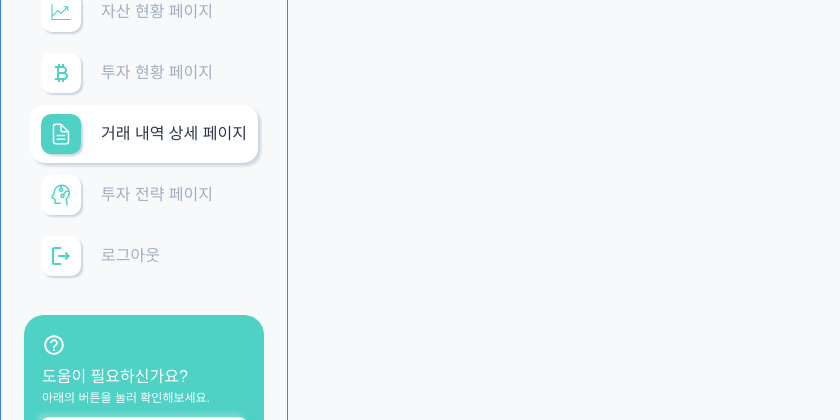
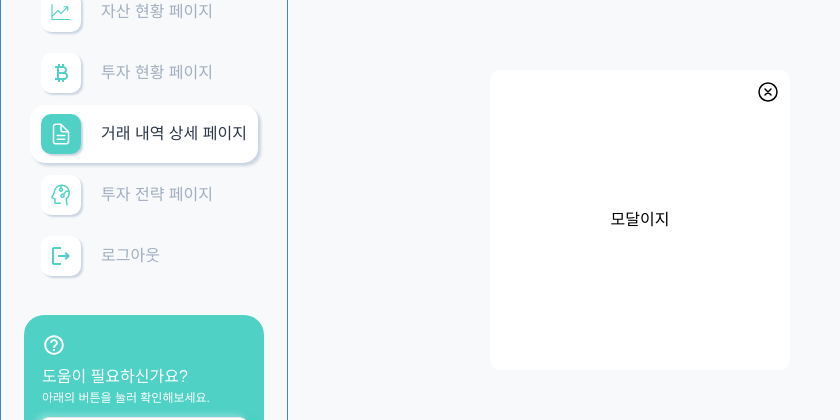
Before and after one commit to jungyeojinn/trai, a React (Vite) app in the folder FE/trai/: page /trade-details in a window 1280 px wide. Both pictures are taken after a click on the button "BitBot에게 물어보기". Shown: the part 180-600 px from the top of the page, without its empty margins (0-840 px from the left). Built offline with nearby package versions, Linux system fonts and the light colour scheme; a web font is replaced by a local one.

Commit message:
[front] S11P31A609-173 feat: 네비게이션 바 버튼 누르면 페이지 단위에 모달 띄우기

```diff
--- a/FE/trai/src/components/BitBot/index.jsx
+++ b/FE/trai/src/components/BitBot/index.jsx
@@ -0,0 +1,59 @@
+import PropTypes from 'prop-types';
+import styled from "styled-components";
+
+
+import { IoCloseCircleOutline } from "react-icons/io5";
+
+const BitbotModal = ({ onClose }) => {
+  return (
+    <ModalOverlay>
+      <ModalContainer>
+        <CloseButton onClick={onClose}><IoCloseCircleOutline /></CloseButton>
+        <p>모달이지</p>
+      </ModalContainer>
+    </ModalOverlay>
+  )
+
+}
+
+BitbotModal.propTypes = {
+  onClose: PropTypes.func.isRequired,
+}
+
+const ModalOverlay = styled.div`
+  position: fixed;
+  top: 0;
+  left: 0;
+  right: 0;
+  bottom: 0;
+  display: flex;
+  justify-content: center;
+  align-items: center;
+  z-index: 1000;
+`;
+
+const ModalContainer = styled.div`
+  background-color: white;
+  padding: 20px;
+  border-radius: 10px;
+  width: 300px;
+  height: 300px;
+  display: flex;
+  justify-content: center;
+  align-items: center;
+  position: relative;
+`;
+
+const CloseButton = styled.button`
+  background-color: transparent;
+  color: black;
+  border: none;
+  font-size: 24px;
+  position: absolute;
+  top: 10px;
+  right: 10px;
+  cursor: pointer;
+`;
+
+
+export default BitbotModal;
--- a/FE/trai/src/components/NavBar/index.jsx
+++ b/FE/trai/src/components/NavBar/index.jsx
@@ -1,4 +1,5 @@
 import { NavLink } from 'react-router-dom';
+import PropTypes from 'prop-types';
 import styled from 'styled-components';
 
 import { IoMdHelpCircleOutline } from 'react-icons/io';
@@ -7,7 +8,8 @@ import { IoDocumentTextOutline } from 'react-icons/io5';
 import { PiChartLineUpLight, PiHeadCircuit } from 'react-icons/pi';
 import { MdCurrencyBitcoin, MdOutlineLogout } from 'react-icons/md';
 
-const NavBar = () => {
+const NavBar = ({openModal}) => {
+
   return (
     <div className="flex flex-col items-center">
       <LogoArea>
@@ -48,11 +50,15 @@ const NavBar = () => {
         <div className="text-trai-white text-[24px] p-2"><IoMdHelpCircleOutline /></div>
         <div className="text-trai-white text-[16px] ml-2">도움이 필요하신가요?</div>
         <div className="text-trai-white text-[12px] ml-2">아래의 버튼을 눌러 확인해보세요.</div>
-        <BotButton>BitBot에게 물어보기</BotButton>
+        <BotButton onClick={openModal}>BitBot에게 물어보기</BotButton>
       </BotArea>
     </div>
   );
 };
+
+NavBar.propTypes = {
+  openModal: PropTypes.func.isRequired,
+}
 
 const StyledNavLink = styled(NavLink)`
   display: flex;
--- a/FE/trai/src/pages/TradeDetailsPage/index.jsx
+++ b/FE/trai/src/pages/TradeDetailsPage/index.jsx
@@ -1,13 +1,22 @@
-import NavBar from '@components/NavBar'
+import { useState } from 'react';
+
+import NavBar from '@components/NavBar';
+import BitBot from '@components/BitBot';
 
 const TradeDetails = () => {
+
+  const [isModalOpen, setIsModalOpen] = useState(false);
+  const openModal = () => setIsModalOpen(true);
+  const closeModal = () => setIsModalOpen(false);
+
   return (
     <div className='flex bg-trai-background min-h-screen'>
       <aside className='w-72 border border-blue-500'>
-        <NavBar/>
+        <NavBar openModal={openModal} />
       </aside>
       <section className='flex-1'>
         <div>거래 내역 상세 페이지입니다.</div>
+        {isModalOpen && <BitBot onClose={closeModal} />}
       </section>
     </div>
   )
```
